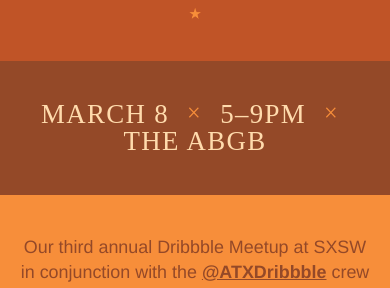
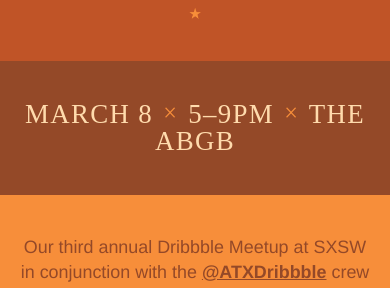
Before and after one commit to creativemarket/landing-sxsw, a Jekyll site: the page index.html, which Jekyll copies as it is, in a window 390 px wide. Shown: the part 363-651 px from the top of the page. Built offline with Jekyll 4.4.1, drawn with Linux system fonts in a browser that asks for light colours; some web fonts are replaced; Markdown is read by kramdown in place of the engine named in the settings.

Commit message:
Adjust when row for mobile.

```diff
--- a/css/main.css
+++ b/css/main.css
@@ -80,6 +80,12 @@
 div.when h2 span {
   margin: 0 10px;
   color: #f78e3a;
+}
+
+@media screen and (max-width: 640px) {
+  div.when h2 span {
+    margin: 0 2px;
+  }
 }
 
 /* details */
```
